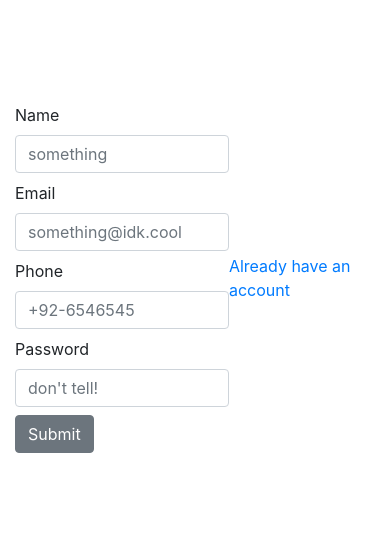
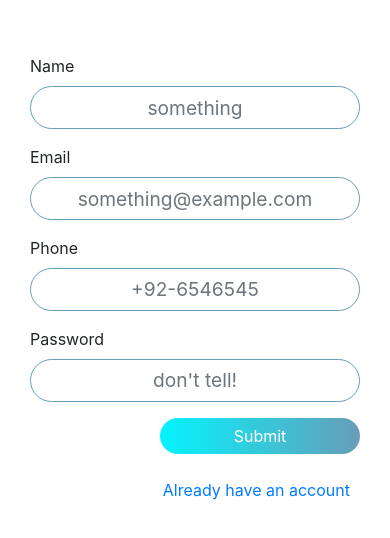
Before and after one commit to faiqkhan480/React-Firestore, a React (Create React App) app: page /#/sign-up in a window 390 px wide. Shown: the part 144-682 px from the top of the page. Built offline with nearby package versions, Linux system fonts and the light colour scheme; no server answers.

Commit message:
responsive form design

```diff
--- a/src/App.css
+++ b/src/App.css
@@ -35,7 +35,7 @@
 .wrapper {
   display: flex;
   justify-content: center;
-  /*flex-direction: column;*/
+  flex-direction: column;
   align-items: center;
   height: 100vh;
 }
@@ -60,3 +60,26 @@
 .loading {
   margin: 30% 10px 0 10px;
 }
+
+.fields {
+  border-radius: 25px;
+  text-align: center;
+  font-size: larger;
+  border-color: #679db7;
+}
+
+.submit {
+  border-radius: 25px;
+  /* font-size: larger; */
+  width: 200px;
+  float: right;
+  background: #67B26F;  /* fallback for old browsers */
+  background: -webkit-linear-gradient(to right, #05f3ff, #679db7);  /* Chrome 10-25, Safari 5.1-6 */
+  background: linear-gradient(to right, #05f3ff, #679db7); /* W3C, IE 10+/ Edge, Firefox 16+, Chrome 26+, Opera 12+, Safari 7+ */
+  border: none;
+}
+
+.navlink {
+  float: right;
+  padding-right: 25px;
+}
--- a/src/components/login.js
+++ b/src/components/login.js
@@ -1,6 +1,6 @@
 import React, { Component } from 'react';
 import firebase from "firebase";
-import { Container, Button, Form, FormGroup, Label, Input } from 'reactstrap';
+import {Container, Button, Form, FormGroup, Label, Input, Row, Col} from 'reactstrap';
 import {NavLink} from "react-router-dom";
 import fire from "../config/firebase";
 
@@ -37,20 +37,44 @@ class Login extends Component {
     render() {
         const { email, password } = this.state;
         return (
-            <Container className="wrapper">
-                <Form inline onSubmit={this.handleSubmit.bind(this)}>
-                    <FormGroup className="mb-2 mr-sm-2 mb-sm-0">
-                        <Label for="Email" className="mr-sm-2">Email</Label>
-                        <Input type="email" name="email" value={email} placeholder="something@idk.cool" onChange={this.handleChange.bind(this)} />
+            <div className="wrapper">
+                <Form className="mb-4 container" onSubmit={this.handleSubmit.bind(this)}>
+                    <FormGroup className="container">
+                        <Row>
+                            <Col md="2" sm="2">
+                                <Label for="Email">Email</Label>
+                            </Col>
+                            <Col md="10" sm="10">
+                                <Input className="fields" type="email" name="email" value={email} placeholder="something@idk.cool" onChange={this.handleChange.bind(this)} />
+                            </Col>
+                        </Row>
                     </FormGroup>
-                    <FormGroup className="mb-2 mr-sm-2 mb-sm-0">
-                        <Label for="Password" className="mr-sm-2">Password</Label>
-                        <Input type="password" name="password"  value={password} placeholder="don't tell!" onChange={this.handleChange.bind(this)} />
+                    <FormGroup className="container">
+                        <Row>
+                            <Col md="2" sm="2">
+                                <Label for="Password">Password</Label>
+                            </Col>
+                            <Col md="10" sm="10">
+                                <Input className="fields" type="password" name="password"  value={password} placeholder="don't tell!" onChange={this.handleChange.bind(this)} />
+                            </Col>
+                        </Row>
                     </FormGroup>
-                    <Button type="submit">Submit</Button>
+                    <Container>
+                        <Row>
+                            <Col className="text-center">
+                                <Button className="submit" type="submit">Submit</Button>
+                            </Col>
+                        </Row>
+                    </Container>
                 </Form>
-                <NavLink to='/sign-up'>Don't have an account ?</NavLink>
-            </Container>
+                <Container>
+                    <Row>
+                        <Col>
+                            <NavLink className="navlink" to='/sign-up'>Don't have an account ?</NavLink>
+                        </Col>
+                    </Row>
+                </Container>
+            </div>
         );
     }
 }
--- a/src/components/signup.js
+++ b/src/components/signup.js
@@ -1,5 +1,5 @@
 import React, { Component } from 'react';
-import {Button, Form, FormGroup, Label, Input, Container} from 'reactstrap';
+import {Button, Form, FormGroup, Label, Input, Container, Row, Col} from 'reactstrap';
 import { NavLink } from 'react-router-dom'
 // import firebase, {Firestore as db} from "firebase";
 import fire, { db } from "../config/firebase";
@@ -63,28 +63,64 @@ class Signup extends Component {
     render() {
         const { name, email, phone, password } = this.state
         return (
-            <Container className="wrapper">
-                <Form onSubmit={this.handleSubmit.bind(this)}>
-                    <FormGroup className="mb-2 mr-sm-2 mb-sm-0">
-                        <Label for="User Name" className="mr-sm-2">Name</Label>
-                        <Input type="text" name="name" value={name} placeholder="something" onChange={this.handleChange.bind(this)}/>
+            <div className="wrapper">
+                <Form className="mb-4 container" onSubmit={this.handleSubmit.bind(this)}>
+                    <FormGroup className="container">
+                        <Row>
+                            <Col md="2" sm="2">
+                                <Label for="Name">Name</Label>
+                            </Col>
+                            <Col md="10" sm="10">
+                                <Input className="fields" type="text" name="name" value={name} placeholder="something" onChange={this.handleChange.bind(this)}/>
+                            </Col>
+                        </Row>
                     </FormGroup>
-                    <FormGroup className="mb-2 mr-sm-2 mb-sm-0">
-                        <Label for="Email" className="mr-sm-2">Email</Label>
-                        <Input type="email" name="email" value={email} placeholder="something@idk.cool" onChange={this.handleChange.bind(this)}/>
+                    <FormGroup className="container">
+                        <Row>
+                            <Col md="2" sm="2">
+                                <Label for="Email">Email</Label>
+                            </Col>
+                            <Col md="10" sm="10">
+                                <Input className="fields" type="email" name="email" value={email} placeholder="something@example.com" onChange={this.handleChange.bind(this)}/>
+                            </Col>
+                        </Row>
                     </FormGroup>
-                    <FormGroup className="mb-2 mr-sm-2 mb-sm-0">
-                        <Label for="Email" className="mr-sm-2">Phone</Label>
-                        <Input type="phone" name="phone" value={phone} placeholder="+92-6546545" onChange={this.handleChange.bind(this)}/>
+                    <FormGroup className="container">
+                        <Row>
+                            <Col md="2" sm="2">
+                                <Label for="Phone">Phone</Label>
+                            </Col>
+                            <Col md="10" sm="10">
+                                <Input className="fields" type="phone" name="phone" value={phone} placeholder="+92-6546545" onChange={this.handleChange.bind(this)}/>
+                            </Col>
+                        </Row>
                     </FormGroup>
-                    <FormGroup className="mb-2 mr-sm-2 mb-sm-0">
-                        <Label for="Password" className="mr-sm-2">Password</Label>
-                        <Input type="password" name="password" value={password} placeholder="don't tell!" onChange={this.handleChange.bind(this)}/>
+                    <FormGroup className="container">
+                        <Row>
+                            <Col md="2" sm="2">
+                                <Label for="Password">Password</Label>
+                            </Col>
+                            <Col md="10" sm="10">
+                                <Input className="fields" type="password" name="password" value={password} placeholder="don't tell!" onChange={this.handleChange.bind(this)}/>
+                            </Col>
+                        </Row>
                     </FormGroup>
-                    <Button type="submit">Submit</Button>
+                    <Container>
+                        <Row>
+                            <Col className="text-center">
+                                <Button className="submit" type="submit">Submit</Button>
+                            </Col>
+                        </Row>
+                    </Container>
                 </Form>
-                <NavLink to='/login'>Already have an account</NavLink>
-            </Container>
+                <Container>
+                    <Row>
+                        <Col>
+                            <NavLink className="navlink" to='/'>Already have an account</NavLink>
+                        </Col>
+                    </Row>
+                </Container>
+            </div>
         );
     }
 }
```
